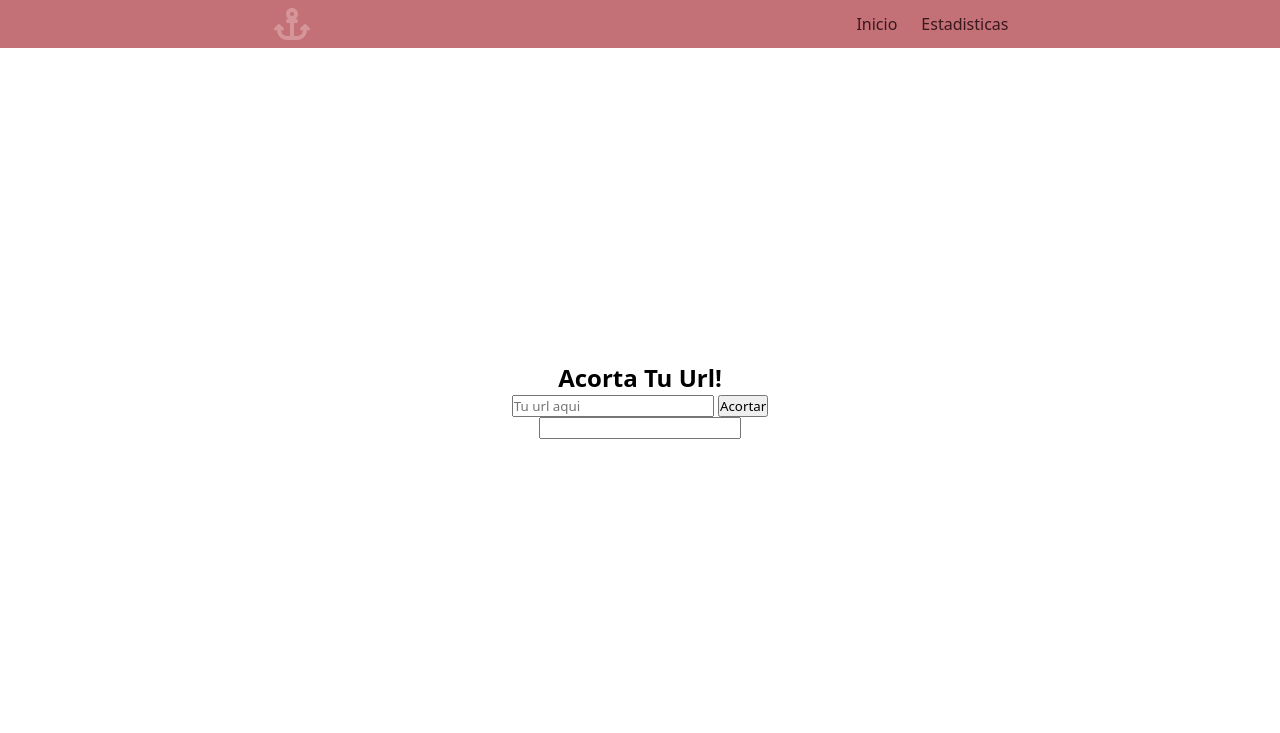
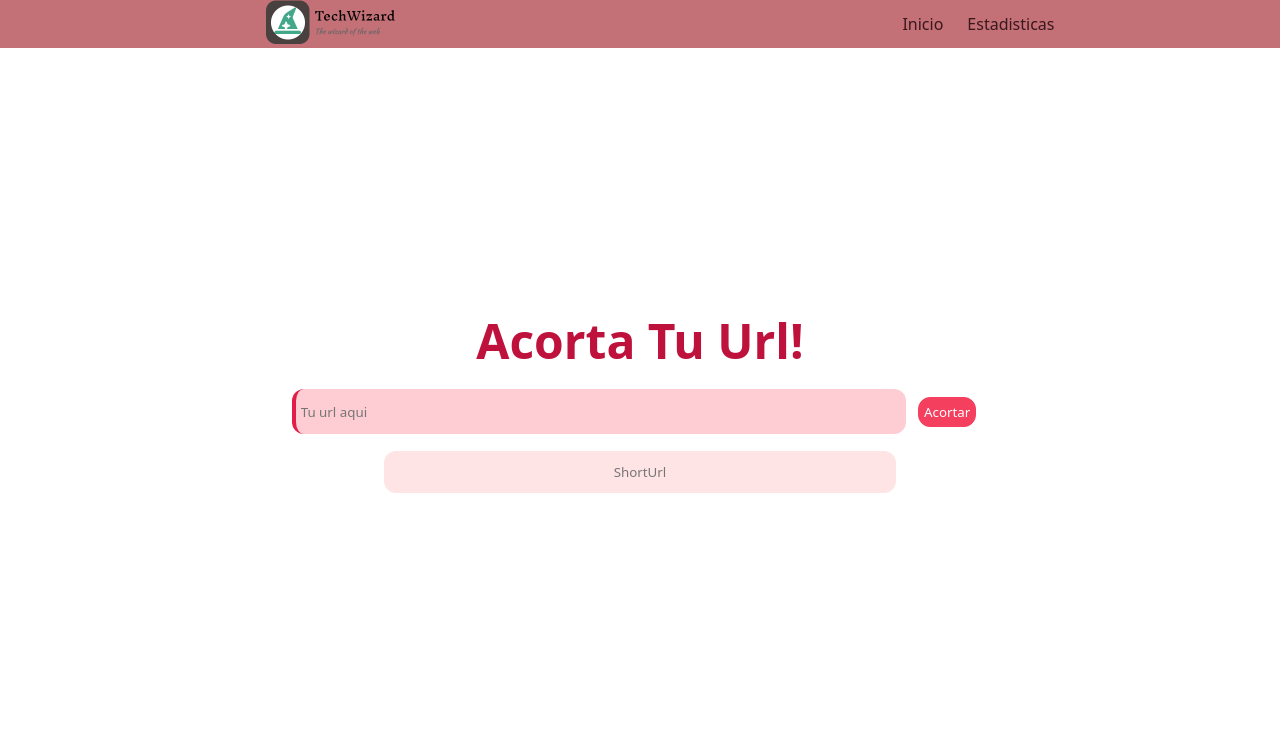
Before and after one commit to Javierdiaz1386/ShortUrl, a Django app: page / in a window 1280 px wide. Shown: the top 733 px of the page. Run offline with Django 3.2, Linux system fonts and the light colour scheme; some libraries are stand-ins or nearby versions.

Commit message:
add styles

```diff
--- a/shorturl_app/static/css/style.css
+++ b/shorturl_app/static/css/style.css
@@ -34,10 +34,39 @@
 }
 
 
-.navbar > i {
-    color: #d69699;
-    scale: 2;
-    margin: 24px;
+.navbar  img {
+    height: 50px;
+}
+
+.navbar img:hover {
+    cursor: pointer;
+
+}
+
+h1 {
+    font-size: 300%;
+    margin: 12px;
+    color: #be123c;
+}
+
+button {
+    background-color: #f43f5e;
+    border: solid 1px #f43f5e;
+    border-radius: 12px;
+    padding: 5px;
+    color: white;
+    margin: 12px;
+    transition: background 1s linear;
+    transition: scale 0.2s linear;
+
+}
+
+button:hover {
+    background-color: #9f1239;
+    border: solid 1px #9f1239;
+    cursor: pointer;
+    scale: 1.2;
+
 }
 
 footer {
@@ -59,3 +88,33 @@ footer {
     height: 88vh;
     flex-direction: column;
 }
+
+form {
+    width: 60%;
+    display: flex;
+    justify-content: center;
+    align-items: center;
+}
+
+#url {
+    outline: none;
+    border: none;
+    background-color: #fecdd3;
+    border-radius: 12px;
+    height: 45px;
+    width: 80%;
+    padding: 5px;
+    border-left: 4px solid #e11d48;
+}
+
+#shortt {
+    background-color: #ffe4e6;
+    border: none;
+    border-radius: 12px;
+    padding: 12px;
+    margin: 12px;
+    width: 40%;
+    color: #fb7185;
+    text-align: center;
+
+}
--- a/shorturl_app/templates/index.html
+++ b/shorturl_app/templates/index.html
@@ -5,12 +5,12 @@
 <head>
     <meta charset="UTF-8">
     <meta name="viewport" content="width=device-width, initial-scale=1.0">
-    <title>Document</title>
+    <title>Short Url</title>
     <link rel="stylesheet" type="text/css" href="{% static 'css/style.css' %}">
 </head>
 <body>
     <nav class="navbar">
-        <i class="fa-solid fa-anchor"></i>
+        <a href="/"><img src="{% static 'ico/iconL.png' %}" alt=""></a>
         <ul class="links">
             <li><a href="/">Inicio</a></li>
             <li><a href="/statics">Estadisticas</a></li>
@@ -24,7 +24,7 @@
             <input id="url" name="url" type="text" placeholder="Tu url aqui">
             <button id="send">Acortar</button>
         </form>
-        <input id="shortt" type="text" readonly>
+        <input id="shortt" placeholder="ShortUrl" type="text" readonly>
 
     </section>
 
```
Also changed, not shown: static/css/style.css (+63 -4 lines), shorturl_app/static/ico/Frame 1.png (added), shorturl_app/static/ico/iconL.png (added), static/ico/Frame 1.png (added), static/ico/iconL.png (added).
